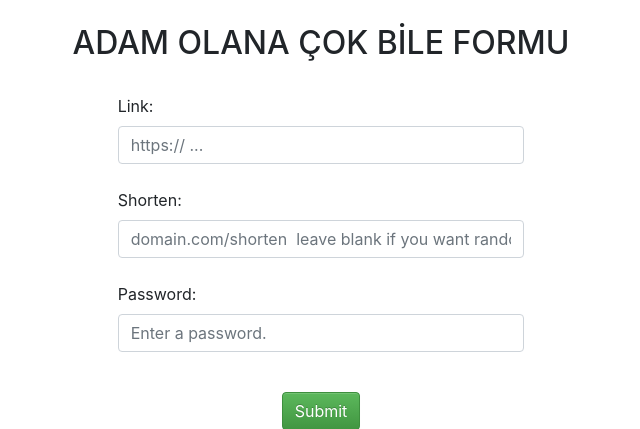
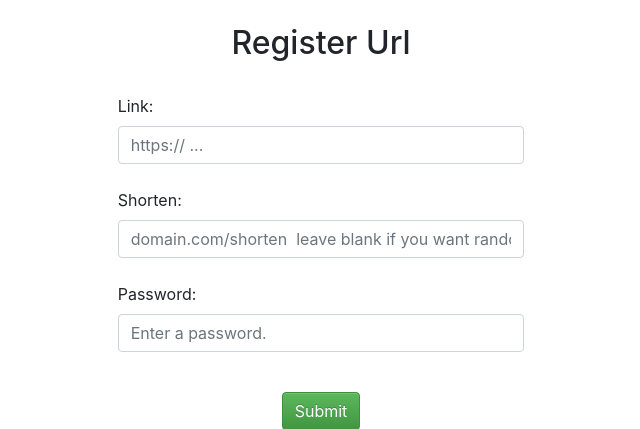
Before and after one commit to mtalhagaoglu/python-url-shortener, a Flask app: page /add in a window 1280 px wide. Shown: the top 429 px of the page, without its empty margins (319-959 px from the left). Run offline with Flask 2, Linux system fonts and the light colour scheme; some libraries are stand-ins or nearby versions.

Commit message:
add template name fix

```diff
--- a/templates/add.html
+++ b/templates/add.html
@@ -10,7 +10,7 @@
 
     <div class="container"><br>
       <center>
-        <h2>ADAM OLANA ÇOK BİLE FORMU</h2>
+        <h2>Register Url</h2>
       </center>
     </div>
 
```
